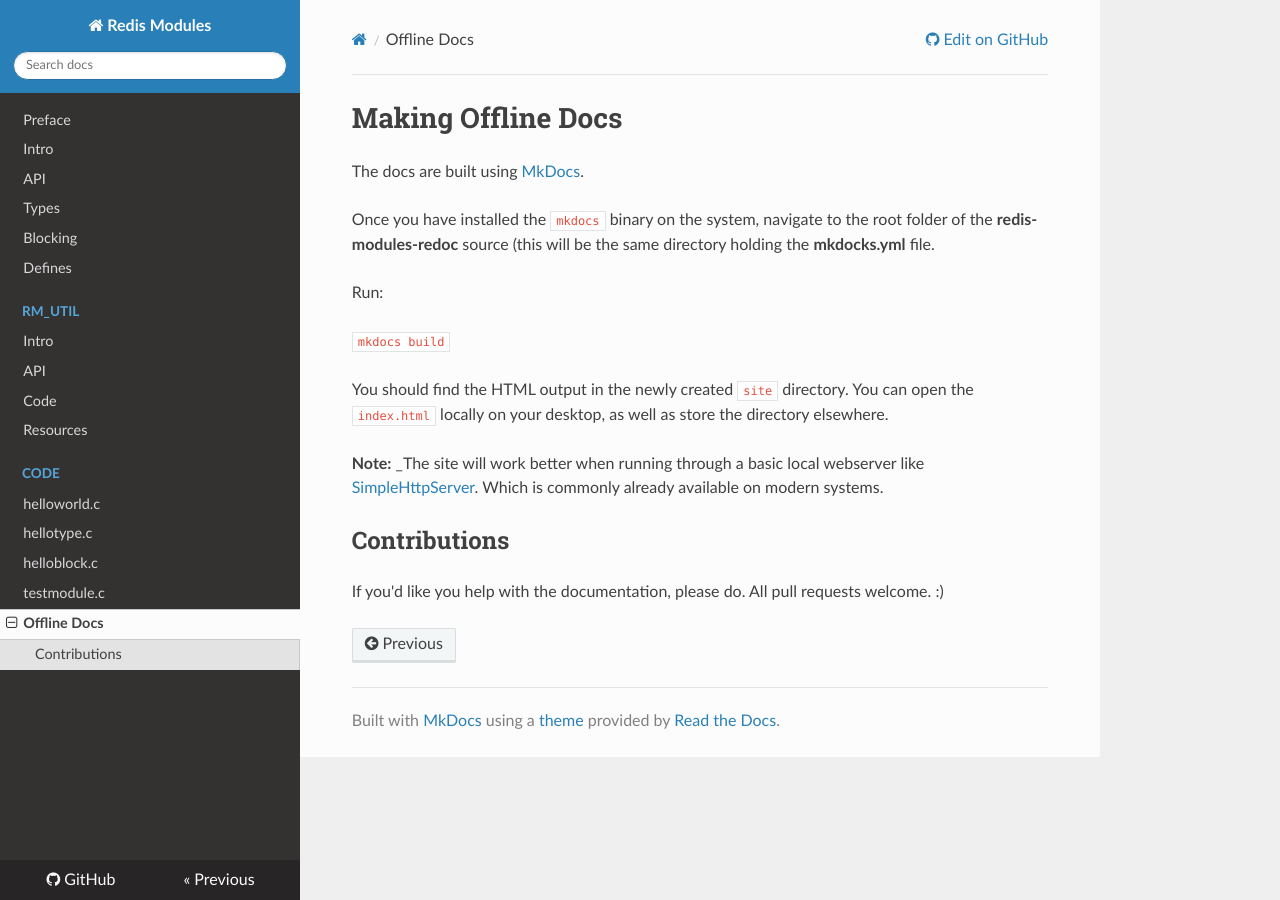
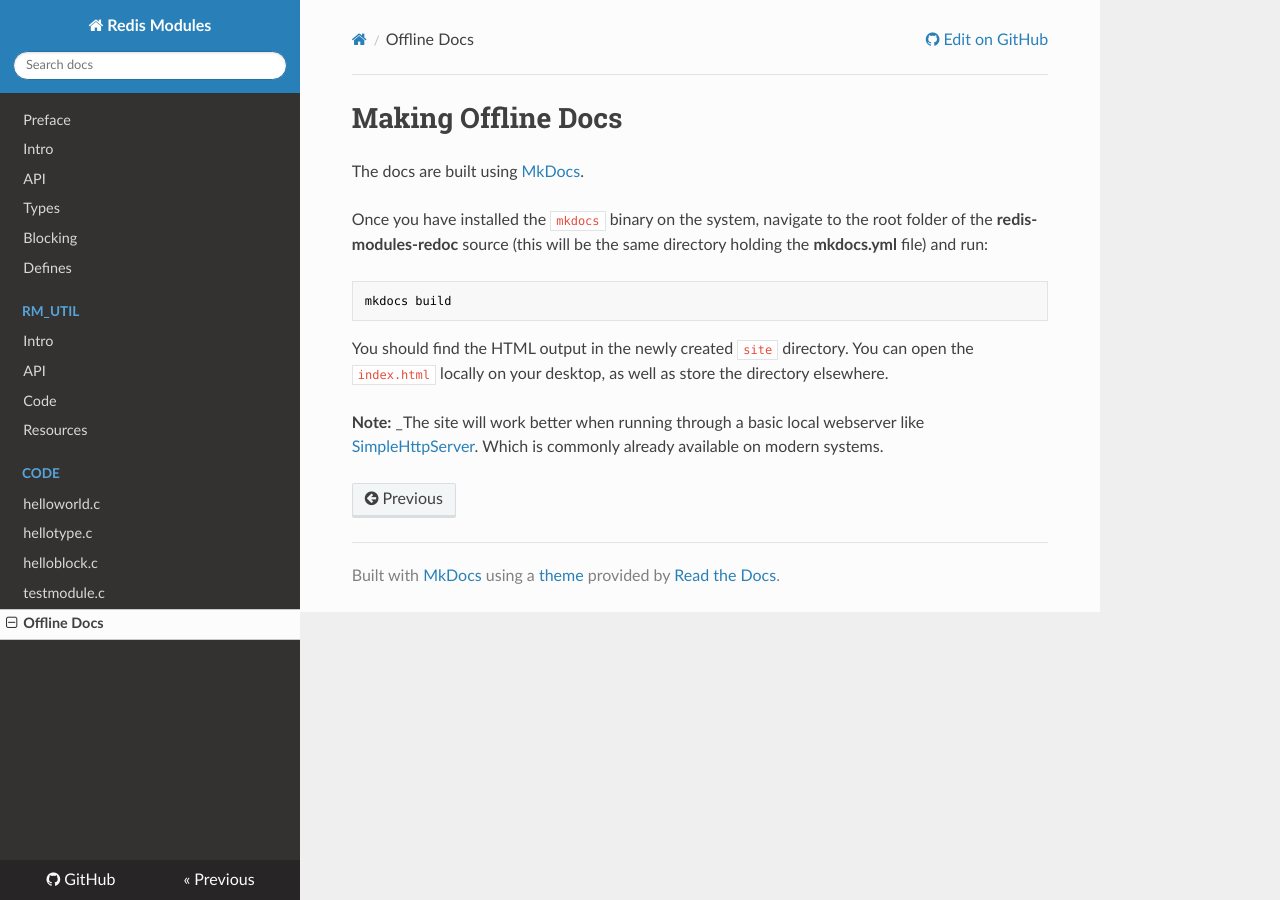
Before and after one commit to develephant/redis-module-redoc, an MkDocs documentation site: the page built from docs/DOCS.md, in a window 1280 px wide. Built offline with MkDocs 1.6.1, drawn with Linux system fonts in a browser that asks for light colours; nearby versions of some CDN libraries; old or Windows-style settings are respelled for this version of MkDocs.

````diff
--- a/docs/DOCS.md
+++ b/docs/DOCS.md
@@ -2,16 +2,12 @@
 
 The docs are built using [MkDocs](http://www.mkdocs.org).
 
-Once you have installed the `mkdocs` binary on the system, navigate to the root folder of the __redis-modules-redoc__ source (this will be the same directory holding the __mkdocks.yml__ file.
+Once you have installed the `mkdocs` binary on the system, navigate to the root folder of the __redis-modules-redoc__ source (this will be the same directory holding the __mkdocs.yml__ file) and run:
 
-Run:
-
-`mkdocs build`
+```bash
+mkdocs build
+```
 
 You should find the HTML output in the newly created `site` directory. You can open the `index.html` locally on your desktop, as well as store the directory elsewhere.
 
 __Note:__ _The site will work better when running through a basic local webserver like [SimpleHttpServer](http://www.linuxjournal.com/content/tech-tip-really-simple-http-server-python). Which is commonly already available on modern systems.
-
-## Contributions
-
-If you'd like you help with the documentation, please do. All pull requests welcome. :)
````
Also changed, not shown: CONTRIB.md (added, +31 -0 lines).
